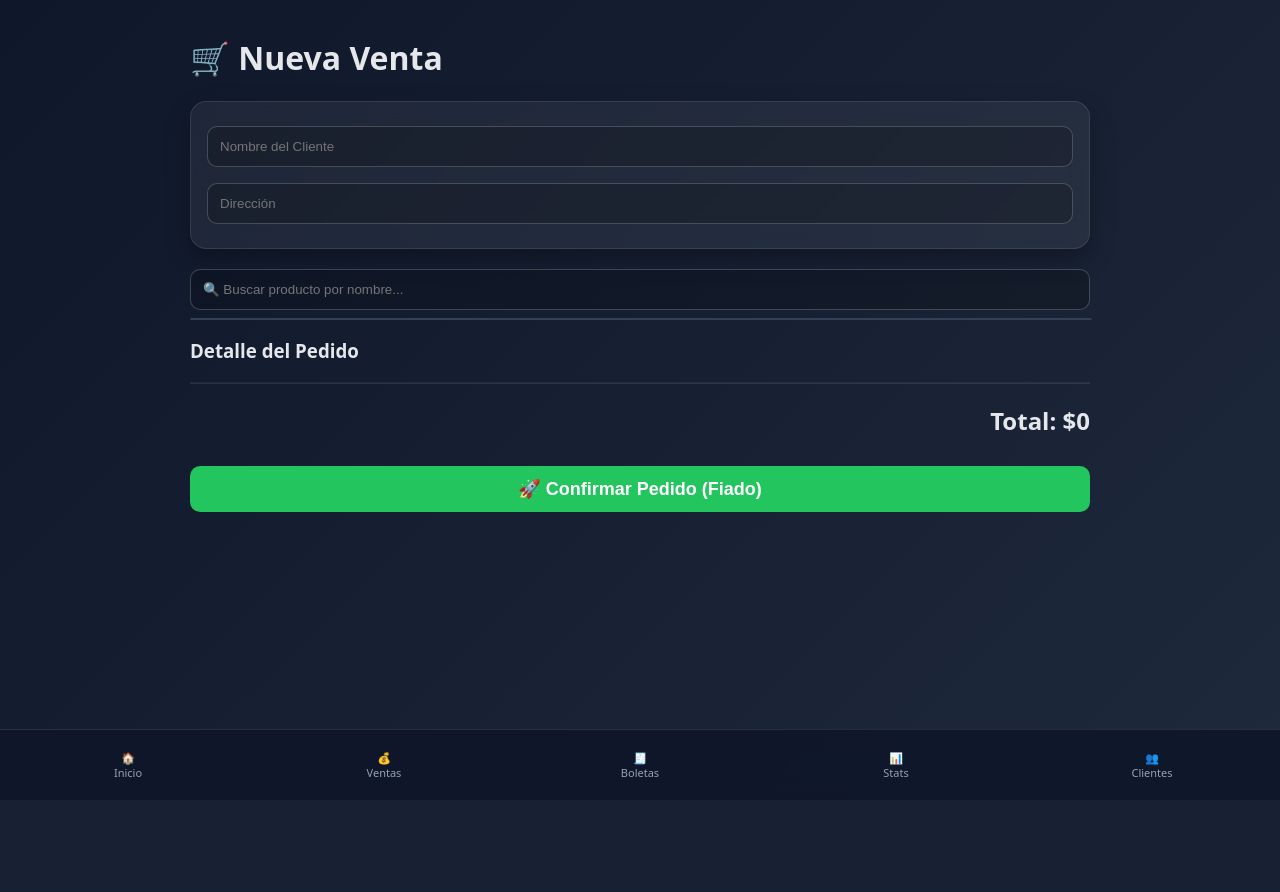
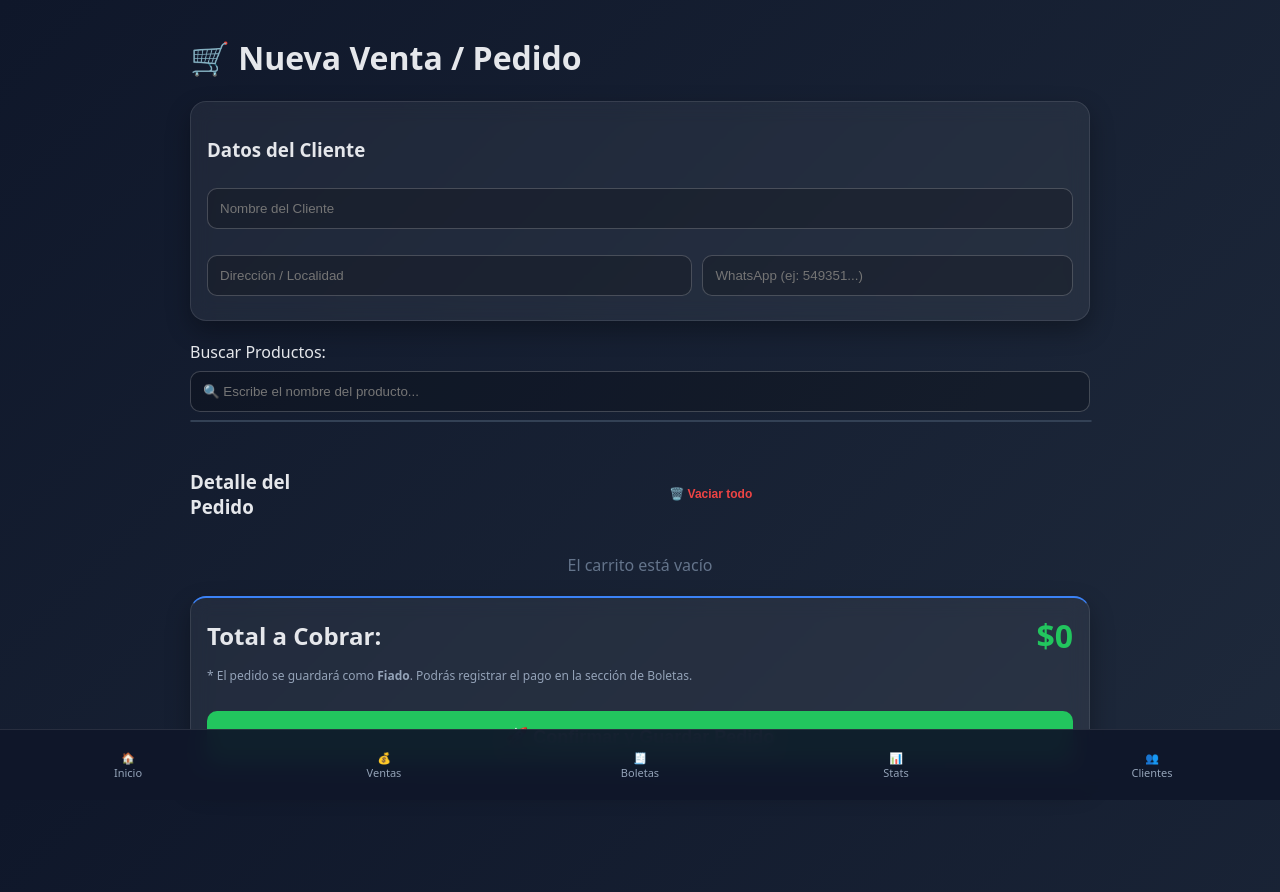
Before and after one commit to nicomartinezytm-pixel/distribuidora, a Flask app: page /vender in a window 1280 px wide. Before the commit the page ends 777 px from the top, so only its background shows below. Run offline with Flask 3, Linux system fonts and the light colour scheme; data that the repository does not hold is empty.

Commit message:
Update ventas.html

```diff
--- a/templates/ventas.html
+++ b/templates/ventas.html
@@ -3,56 +3,121 @@
 
 <style>
     .search-box { position: relative; margin-bottom: 20px; }
-    .results { position: absolute; background: #1e293b; width: 100%; border-radius: 8px; z-index: 10; border: 1px solid #334155; max-height: 200px; overflow-y: auto; }
-    .item-res { padding: 10px; cursor: pointer; border-bottom: 1px solid #334155; }
+    .results {
+        position: absolute;
+        background: #1e293b;
+        width: 100%;
+        border-radius: 8px;
+        z-index: 10;
+        border: 1px solid #334155;
+        max-height: 250px;
+        overflow-y: auto;
+        box-shadow: 0 10px 15px -3px rgba(0, 0, 0, 0.5);
+    }
+    .item-res {
+        padding: 12px;
+        cursor: pointer;
+        border-bottom: 1px solid #334155;
+        display: flex;
+        justify-content: space-between;
+    }
     .item-res:hover { background: #334155; }
-    .cart-item { display: flex; justify-content: space-between; align-items: center; background: rgba(255,255,255,0.05); padding: 10px; border-radius: 8px; margin-bottom: 10px; }
-    .tag-oferta-mini { font-size: 10px; background: #f59e0b; color: black; padding: 2px 5px; border-radius: 4px; margin-left: 5px; }
+    .cart-item {
+        display: flex;
+        justify-content: space-between;
+        align-items: center;
+        background: rgba(255,255,255,0.05);
+        padding: 12px;
+        border-radius: 8px;
+        margin-bottom: 10px;
+        border-left: 4px solid #3b82f6;
+    }
+    .tag-oferta-mini {
+        font-size: 10px;
+        background: #f59e0b;
+        color: black;
+        padding: 2px 6px;
+        border-radius: 4px;
+        font-weight: bold;
+    }
+    .input-cliente { margin-bottom: 10px; }
 </style>
 
-<h1>🛒 Nueva Venta</h1>
+<h1>🛒 Nueva Venta / Pedido</h1>
 
+<!-- FICHA DEL CLIENTE -->
 <div class="card">
+    <h3>Datos del Cliente</h3>
+    <div class="input-cliente">
         <input type="text" id="clienteNom" placeholder="Nombre del Cliente" required>
-    <input type="text" id="clienteDir" placeholder="Dirección">
+    </div>
+    <div style="display: flex; gap: 10px;">
+        <input type="text" id="clienteDir" placeholder="Dirección / Localidad" style="flex: 2;">
+        <input type="text" id="clienteTel" placeholder="WhatsApp (ej: 549351...)" style="flex: 1.5;">
+    </div>
 </div>
 
-<div class="search-box">
-    <input type="text" id="buscador" placeholder="🔍 Buscar producto por nombre..." onkeyup="buscar()">
+<!-- BUSCADOR DE PRODUCTOS -->
+<div class="search-box" style="margin-top: 20px;">
+    <label>Buscar Productos:</label>
+    <input type="text" id="buscador" placeholder="🔍 Escribe el nombre del producto..." onkeyup="buscar()">
     <div id="listaResultados" class="results"></div>
 </div>
 
-<div id="carrito" style="margin-top: 20px;">
+<!-- CARRITO DE COMPRAS -->
+<div id="carrito" style="margin-top: 30px;">
+    <div style="display: flex; justify-content: space-between; align-items: center;">
         <h3>Detalle del Pedido</h3>
-    <div id="itemsCarrito"></div>
-    <hr style="opacity: 0.1;">
-    <h2 style="text-align: right;">Total: $<span id="totalVenta">0</span></h2>
+        <button onclick="vaciarCarrito()" style="background: transparent; color: #ef4444; border: none; cursor: pointer; font-size: 12px;">🗑️ Vaciar todo</button>
+    </div>
 
-    <button onclick="finalizarVenta()" style="background: #22c55e; width: 100%; font-size: 18px; margin-top: 10px;">
-        🚀 Confirmar Pedido (Fiado)
+    <div id="itemsCarrito" style="margin-top: 15px;">
+        <!-- Se llena con JS -->
+        <p style="color: #64748b; text-align: center;">El carrito está vacío</p>
+    </div>
+
+    <div class="card" style="margin-top: 20px; border-top: 2px solid #3b82f6;">
+        <div style="display: flex; justify-content: space-between; align-items: center;">
+            <h2 style="margin: 0;">Total a Cobrar:</h2>
+            <h1 style="margin: 0; color: #22c55e;">$<span id="totalVenta">0</span></h1>
+        </div>
+        <p style="font-size: 12px; color: #94a3b8; margin-top: 10px;">* El pedido se guardará como <b>Fiado</b>. Podrás registrar el pago en la sección de Boletas.</p>
+        <button onclick="finalizarVenta()" id="btnFinalizar" style="background: #22c55e; width: 100%; font-size: 18px; margin-top: 15px; padding: 15px;">
+            🚀 Confirmar y Guardar Pedido
         </button>
+    </div>
 </div>
 
 <script>
 let productos = [];
 let carrito = [];
 
+// Cargar productos desde el servidor al iniciar
 async function cargarProds() {
+    try {
         const res = await fetch('/productos_json');
         productos = await res.json();
+    } catch (e) {
+        console.error("Error cargando productos", e);
+    }
 }
 
 function buscar() {
     const term = document.getElementById('buscador').value.toLowerCase();
     const resDiv = document.getElementById('listaResultados');
     resDiv.innerHTML = '';
-    if(!term) return;
+
+    if(!term || term.length < 2) return;
 
     const filtrados = productos.filter(p => p.nombre.toLowerCase().includes(term));
+
     filtrados.forEach(p => {
         const div = document.createElement('div');
         div.className = 'item-res';
-        div.innerHTML = `<b>${p.nombre}</b> - $${p.precio} <small>(${p.unidad})</small>`;
+        div.innerHTML = `
+            <span><b>${p.nombre}</b> <small>(${p.unidad})</small></span>
+            <b style="color: #22c55e;">$${p.precio}</b>
+        `;
         div.onclick = () => agregarAlCarrito(p);
         resDiv.appendChild(div);
     });
@@ -74,52 +139,99 @@ function cambiarCant(id, delta) {
     const item = carrito.find(i => i.id === id);
     if(item) {
         item.cantidad += delta;
-        if(item.cantidad <= 0) carrito = carrito.filter(i => i.id !== id);
+        if(item.cantidad <= 0) {
+            carrito = carrito.filter(i => i.id !== id);
+        }
     }
     renderCarrito();
 }
 
+function vaciarCarrito() {
+    if(confirm("¿Vaciar el pedido actual?")) {
+        carrito = [];
+        renderCarrito();
+    }
+}
+
 function renderCarrito() {
     const div = document.getElementById('itemsCarrito');
+    const totalSpan = document.getElementById('totalVenta');
+
+    if(carrito.length === 0) {
+        div.innerHTML = '<p style="color: #64748b; text-align: center;">El carrito está vacío</p>';
+        totalSpan.innerText = '0';
+        return;
+    }
+
     div.innerHTML = '';
     let total = 0;
+
     carrito.forEach(item => {
         const sub = item.precio * item.cantidad;
         total += sub;
         div.innerHTML += `
             <div class="cart-item">
-                <div>
-                    <b>${item.nombre}</b> <br>
-                    <small>$${item.precio} x ${item.cantidad}</small>
-                    ${item.oferta ? `<span class="tag-oferta-mini">${item.oferta}</span>` : ''}
+                <div style="flex: 2;">
+                    <b style="font-size: 16px;">${item.nombre}</b> ${item.oferta ? `<span class="tag-oferta-mini">${item.oferta}</span>` : ''}<br>
+                    <small style="color: #94a3b8;">$${item.precio} x unid.</small>
                 </div>
-                <div>
-                    <button onclick="cambiarCant(${item.id}, -1)">-</button>
-                    <span style="margin: 0 10px;">${item.cantidad}</span>
-                    <button onclick="cambiarCant(${item.id}, 1)">+</button>
-                    <b style="margin-left:15px;">$${sub}</b>
+                <div style="display: flex; align-items: center; gap: 10px; flex: 1; justify-content: center;">
+                    <button onclick="cambiarCant(${item.id}, -1)" style="padding: 5px 10px;">-</button>
+                    <b style="min-width: 20px; text-align: center;">${item.cantidad}</b>
+                    <button onclick="cambiarCant(${item.id}, 1)" style="padding: 5px 10px;">+</button>
+                </div>
+                <div style="flex: 1; text-align: right;">
+                    <b style="color: #22c55e;">$${sub.toFixed(2)}</b>
                 </div>
             </div>`;
     });
-    document.getElementById('totalVenta').innerText = total;
+    totalSpan.innerText = total.toFixed(2);
 }
 
 async function finalizarVenta() {
-    const cliente = {
-        nombre: document.getElementById('clienteNom').value,
-        direccion: document.getElementById('clienteDir').value
-    };
-    if(!cliente.nombre || carrito.length === 0) return alert("Faltan datos");
+    const nombre = document.getElementById('clienteNom').value;
+    const direccion = document.getElementById('clienteDir').value;
+    const telefono = document.getElementById('clienteTel').value;
 
+    if(!nombre) {
+        alert("Por favor, ingresa al menos el nombre del cliente.");
+        return;
+    }
+    if(carrito.length === 0) {
+        alert("El carrito está vacío.");
+        return;
+    }
+
+    // Bloquear botón para evitar doble click
+    const btn = document.getElementById('btnFinalizar');
+    btn.disabled = true;
+    btn.innerText = "Guardando...";
+
+    const cliente = { nombre, direccion, telefono };
     const formData = new FormData();
     formData.append('data', JSON.stringify({cliente, carrito}));
 
-    const res = await fetch('/finalizar_venta', { method: 'POST', body: formData });
+    try {
+        const res = await fetch('/finalizar_venta', {
+            method: 'POST',
+            body: formData
+        });
+
         if(res.ok) {
-        alert("Pedido cargado con éxito");
+            alert("✅ Venta registrada correctamente.");
             window.location.href = "/boletas";
+        } else {
+            alert("Error al guardar la venta.");
+            btn.disabled = false;
+            btn.innerText = "🚀 Confirmar y Guardar Pedido";
+        }
+    } catch (e) {
+        alert("Error de conexión.");
+        btn.disabled = false;
     }
 }
+
+// Iniciar carga de datos
 cargarProds();
 </script>
 
```
Lines whose indentation alone changed are shown as unchanged.
